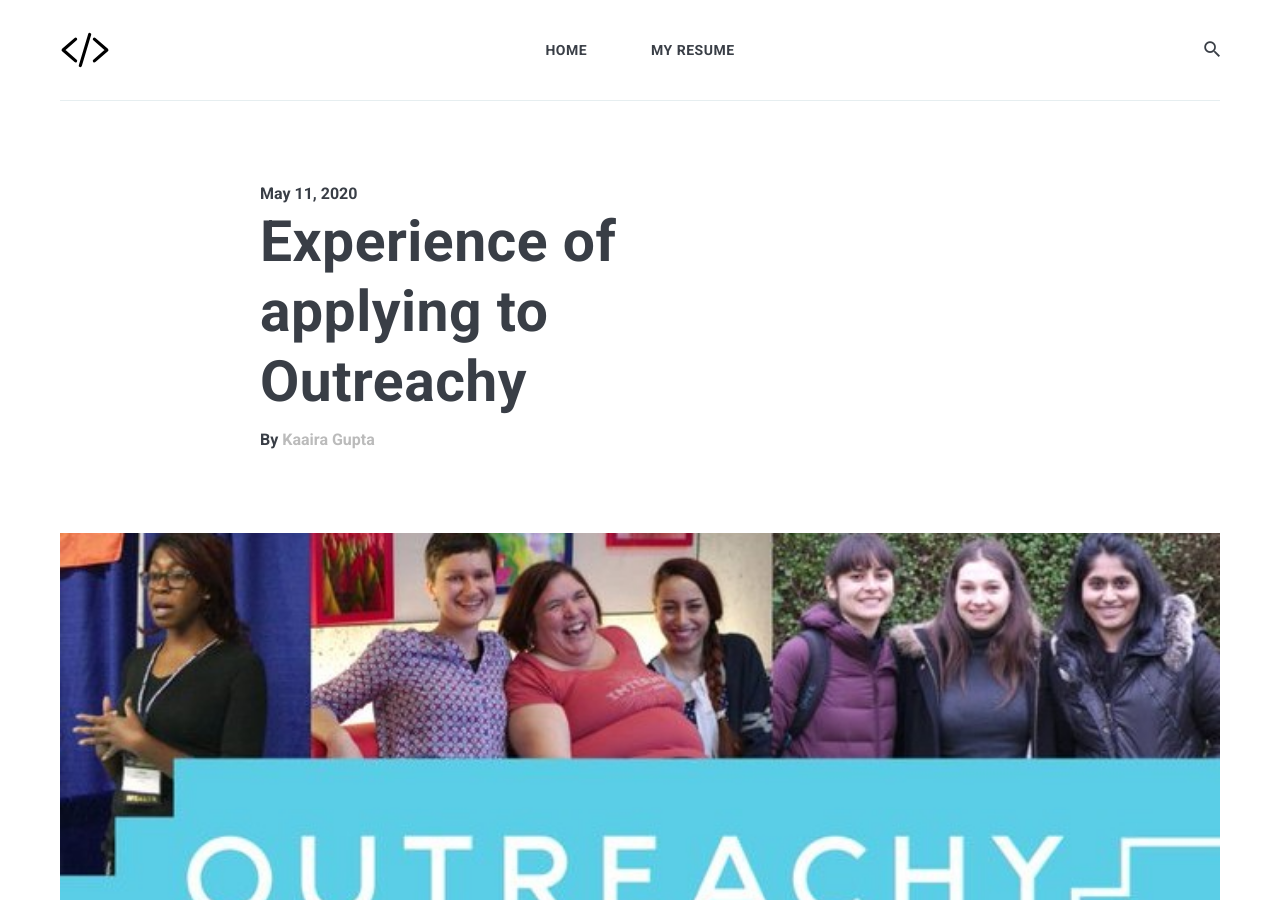
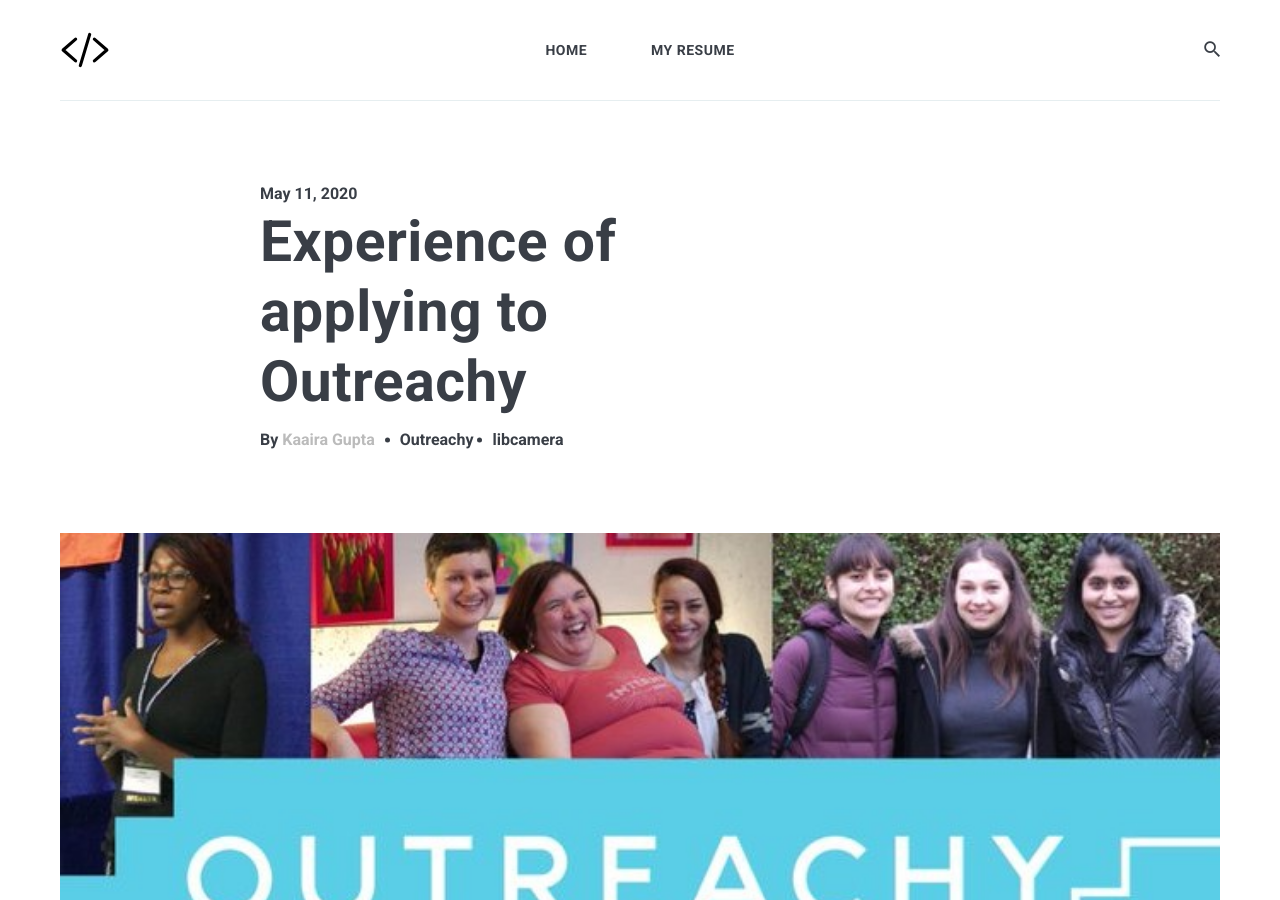
Before and after one commit to KaairaGupta/KaairaGupta.github.io, a Jekyll site: the page built from _posts/2020-05-11-experience-of-applying-to-outreachy.markdown, in a window 1280 px wide and 900 px high. Built offline with Jekyll 4.4.1, drawn with Linux system fonts in a browser that asks for light colours; nearby versions of some CDN libraries; comment, search, counter and statistics services are not loaded.

Commit message:
fix tags issue

```diff
--- a/_layouts/post.html
+++ b/_layouts/post.html
@@ -20,6 +20,7 @@
           {% if page.tags.size >= 1 %}
           <div class="post__tags">
             {% for tag in page.tags %}
+            <span class="post__tags-tag">{{ tag }}</span>
             {% endfor %}
           </div>
           {% endif %}
@@ -52,6 +53,11 @@
       <div class="post__share">
         <span class="share__title">Share this article:</span>
         <ul class="share__list list-reset">
+          <li class="share__item">
+            <a class="share__facebook" href="https://www.facebook.com/sharer/sharer.php?u={{ site.url }}{{ site.baseurl }}{{ page.url }}"
+              onclick="window.open(this.href, 'pop-up', 'left=20,top=20,width=500,height=500,toolbar=1,resizable=0'); return false;"
+              title="Share on Facebook" rel="nofollow"><i class="ion ion-logo-facebook"></i></a>
+          </li>
 
           <li class="share__item">
             <a class="share__twitter" href="https://twitter.com/intent/tweet?text={{ page.title | uri_escape }}&url={{ site.url }}{{ site.baseurl }}{{ page.url }}"
```
